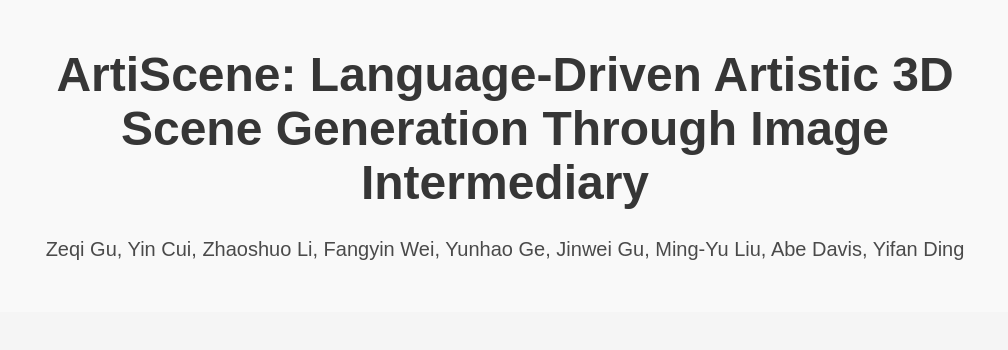
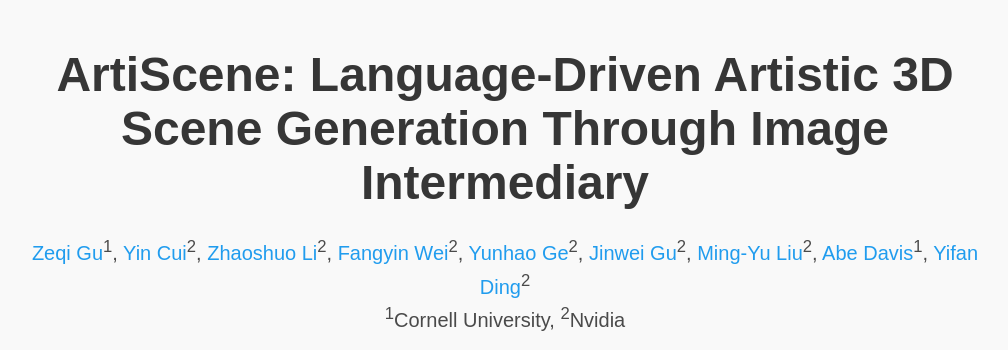
Before and after one commit to artiscene-cvpr/artiscene-cvpr.github.io, a plain HTML site: page index.html in a window 1280 px wide. Shown: the top 350 px of the page, without its empty margins (135-1143 px from the left). Drawn offline with nearby package versions, Linux system fonts and the light colour scheme; some icons are missing; a web font is replaced by a local one.

Commit message:
Updated website.

```diff
--- a/index.html
+++ b/index.html
@@ -63,7 +63,11 @@
 
                 <div class="is-size-5 publication-authors">
                   <span class="author-block">
-                    Zeqi Gu, Yin Cui, Zhaoshuo Li, Fangyin Wei, Yunhao Ge, Jinwei Gu, Ming-Yu Liu, Abe Davis, Yifan Ding</span>
+                    <a href="https://www.cs.cornell.edu/~zeqigu/">Zeqi Gu</a><sup>1</sup>, <a href="https://ycui.me/">Yin Cui</a><sup>2</sup>, <a href="https://mli0603.github.io/">Zhaoshuo Li</a><sup>2</sup>, <a href="https://weify627.github.io/">Fangyin Wei</a><sup>2</sup>, <a href="https://gyhandy.github.io/">Yunhao Ge</a><sup>2</sup>, <a href="https://www.gujinwei.org/">Jinwei Gu</a><sup>2</sup>, <a href="https://mingyuliu.net/">Ming-Yu Liu</a><sup>2</sup>, <a href="https://www.abedavis.com/">Abe Davis</a><sup>1</sup>, <a href="https://scholar.google.com/citations?user=PAeRsxwAAAAJ&hl=zh-CN">Yifan Ding</a><sup>2</sup>
+                    <br>
+                    <sup>1</sup>Cornell University, <sup>2</sup>Nvidia
+                  </span>
+
                 </div>
                 </div>
               </div>
```
